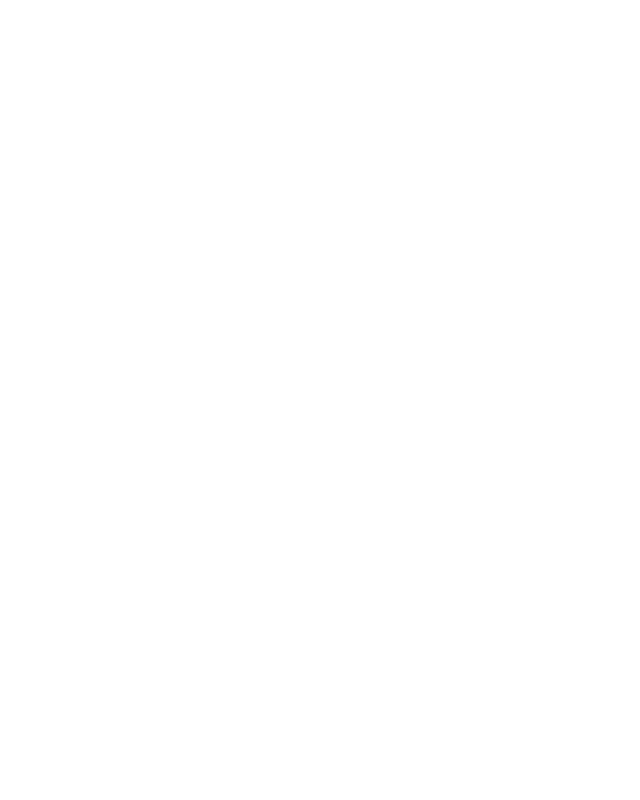
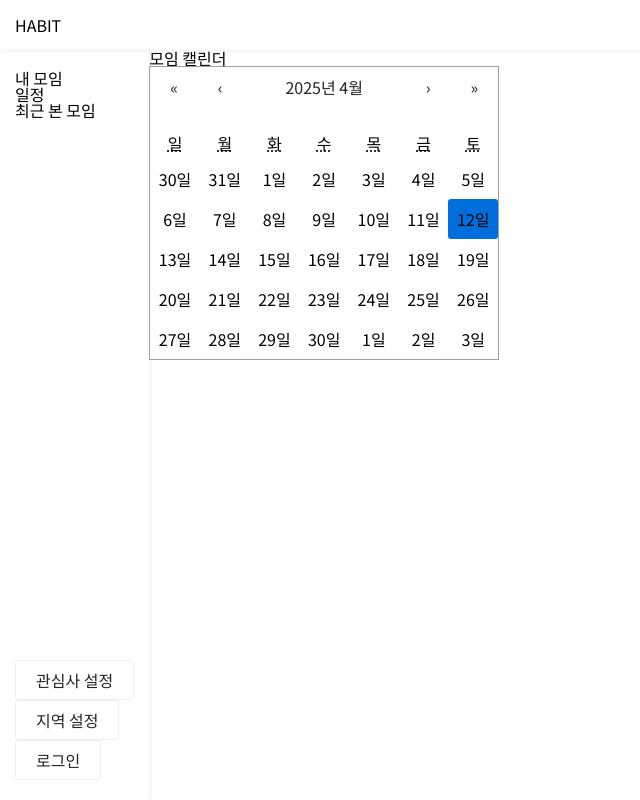
Before and after one commit to Team-ants-grasshoppers/habit-frontend, a React (Vite) app: page /calendar in a window 1280 px wide. Before the commit this address had no page. Shown: the whole page, without its empty margins (0-640 px from the left). Built offline with nearby package versions, Linux system fonts and the light colour scheme; a web font is replaced by a local one.

Commit message:
set: react-calendar 세팅

```diff
--- a/package.json
+++ b/package.json
@@ -19,6 +19,7 @@
     "@tanstack/react-query": "^5.71.10",
     "axios": "^1.8.4",
     "react": "^19.0.0",
+    "react-calendar": "^5.1.0",
     "react-dom": "^19.0.0",
     "react-redux": "^9.2.0",
     "react-router-dom": "^7.4.1"
@@ -35,6 +36,7 @@
     "@storybook/test": "8.6.12",
     "@types/node": "^22.13.15",
     "@types/react": "^19.0.10",
+    "@types/react-calendar": "^4.1.0",
     "@types/react-dom": "^19.0.4",
     "@typescript-eslint/eslint-plugin": "^8.29.0",
     "@typescript-eslint/parser": "^8.29.0",
--- a/src/common/layout/Sidebar.tsx
+++ b/src/common/layout/Sidebar.tsx
@@ -29,7 +29,7 @@
             <Link to="/clubs">내 모임</Link>
           </li>
           <li>
-            <Link to="/schedule">일정</Link>
+            <Link to="/calendar">일정</Link>
           </li>
           <li>
             <Link to="/recent">최근 본 모임</Link>
--- /dev/null
+++ b/src/features/calendar/components/CalendarView.tsx
@@ -0,0 +1,25 @@
+import { useCallback, useState } from 'react';
+import Calendar from 'react-calendar';
+import 'react-calendar/dist/Calendar.css';
+
+type ValuePiece = Date | null;
+type Value = ValuePiece | [ValuePiece, ValuePiece];
+
+const CalendarView = () => {
+  const [calendarValue, setCalendarValue] = useState<Value>(new Date());
+  const onChangeCalendar = useCallback(() => {
+    setCalendarValue(calendarValue);
+  }, [calendarValue]);
+  return (
+    <div>
+      <Calendar
+        value={calendarValue}
+        onChange={onChangeCalendar}
+        calendarType="gregory"
+        locale="ko-KR"
+      />
+    </div>
+  );
+};
+
+export default CalendarView;
--- /dev/null
+++ b/src/features/calendar/pages/CalendarPage.tsx
@@ -0,0 +1,12 @@
+import CalendarView from '../components/CalendarView';
+
+const CalendarPage = () => {
+  return (
+    <main>
+      <h1>모임 캘린더</h1>
+      <CalendarView />
+    </main>
+  );
+};
+
+export default CalendarPage;
--- a/src/routes/index.tsx
+++ b/src/routes/index.tsx
@@ -2,6 +2,7 @@
 import Layout from '../common/layout/Layout';
 import ThunderListPage from '../features/thunder/pages/ThunderListPage';
 import ClubListPage from '../features/club/pages/ClubListPage';
+import CalendarPage from '../features/calendar/pages/CalendarPage';
 
 const AppRoutes = () => {
   return (
@@ -9,6 +10,7 @@
       <Route path="/" element={<Layout />}>
         <Route path="thunderlist" element={<ThunderListPage />} />
         <Route path="clublist" element={<ClubListPage />} />
+        <Route path="calendar" element={<CalendarPage />} />
       </Route>
     </Routes>
   );
```
Also changed, not shown: src/features/calendar/components/CalendarItem.tsx (added, +7 -0 lines), src/features/calendar/components/CalendarModal.tsx (added, +7 -0 lines), src/features/calendar/api.ts (added), src/features/calendar/hooks/useCalendar.ts (added), src/features/calendar/types.ts (added), 1 other file (tests, documents, lock files or other folders).
